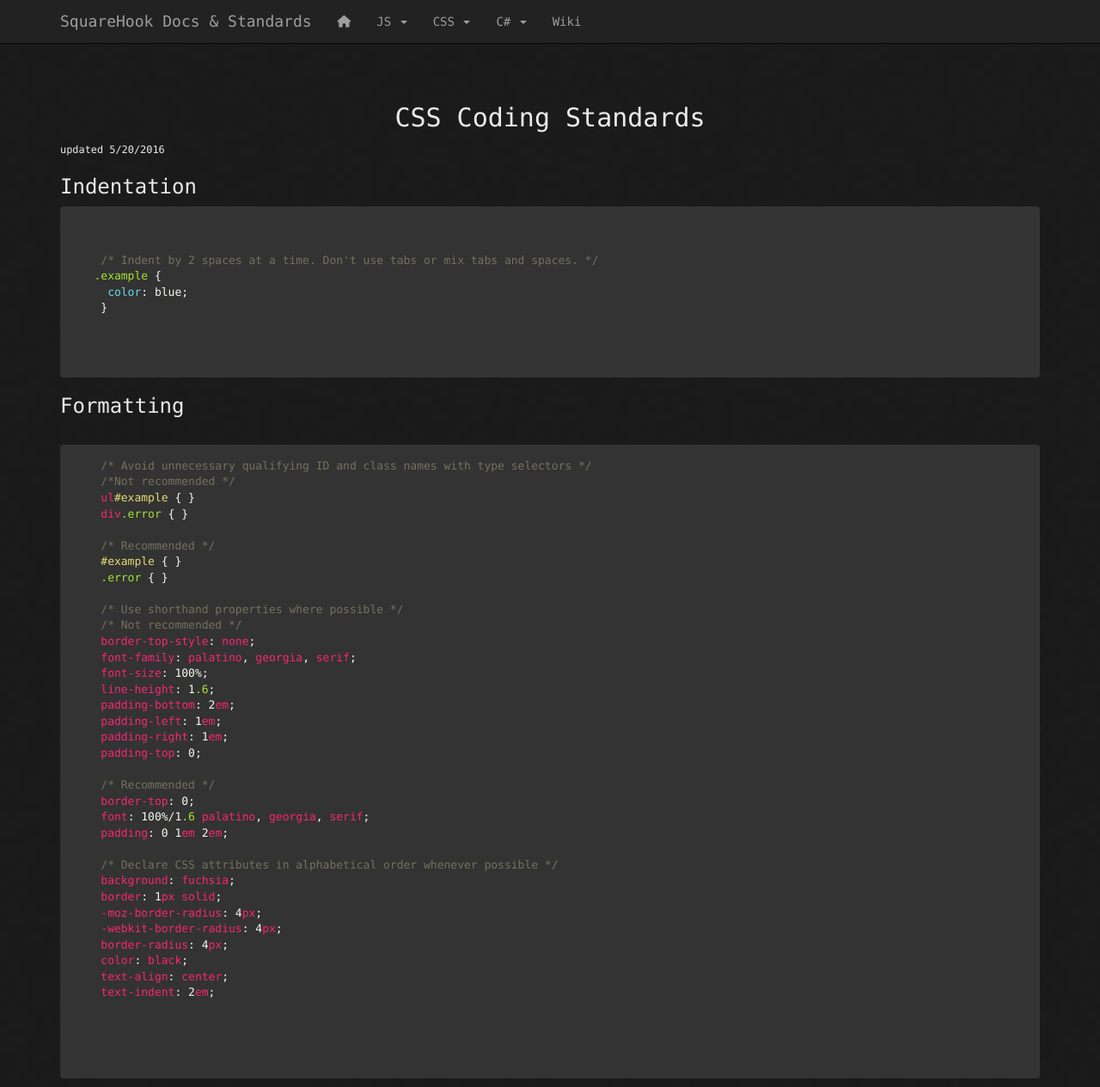
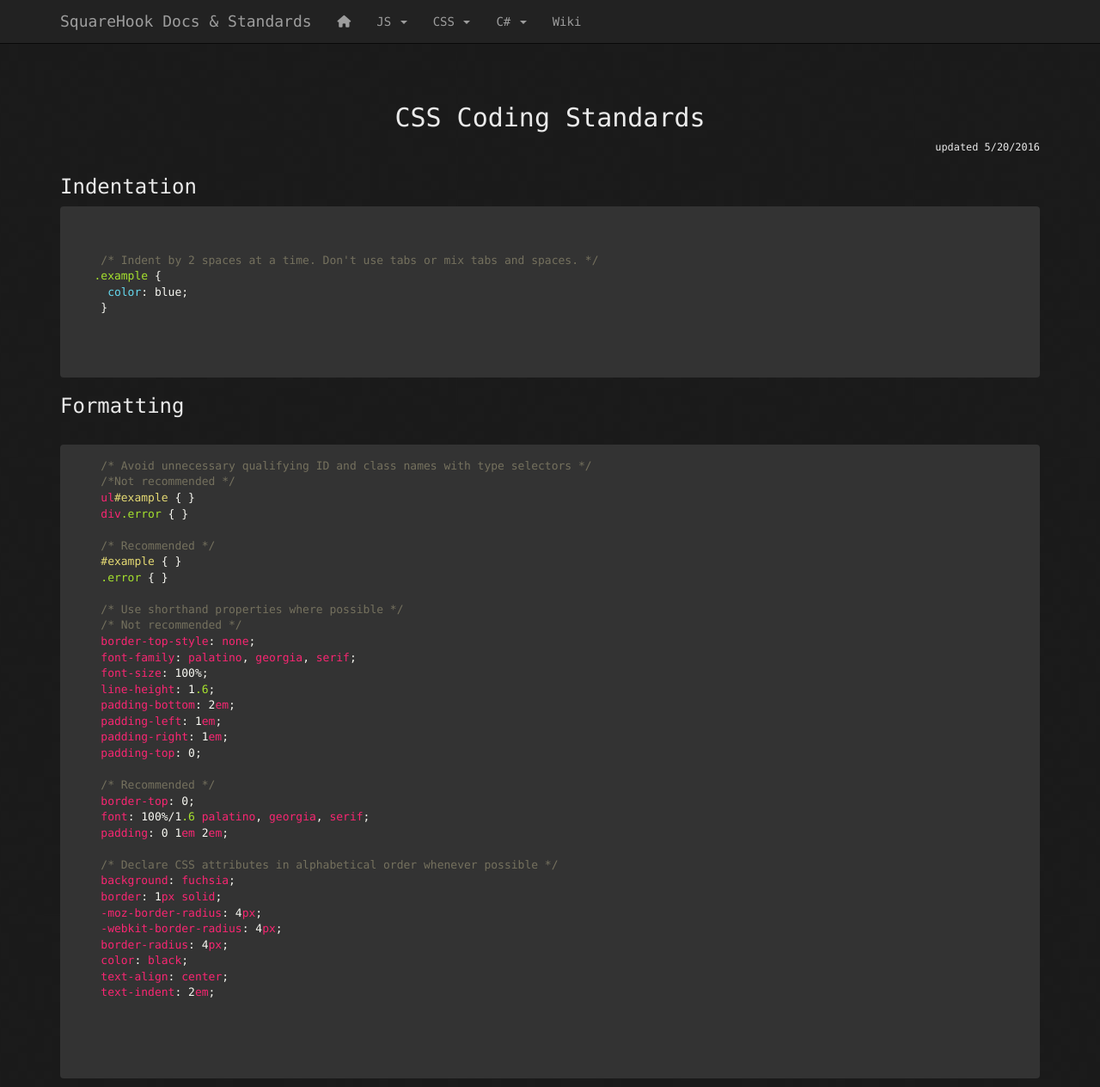
Before and after one commit to SquareHook/SquareHook.github.io, a Jekyll site: the page built from standards/css.html, in a window 1280 px wide and 1264 px high. Shown: the whole window at 86% size. Built offline with Jekyll 4.4.1, drawn with Linux system fonts in a browser that asks for light colours; nearby versions of some CDN libraries.

Commit message:
Update css.html

```diff
--- a/standards/css.html
+++ b/standards/css.html
@@ -5,7 +5,7 @@
 
 <h2 class="text-center"> CSS Coding Standards</h2>
 
-<small class="text-right">updated 5/20/2016 </small>
+<small style="float:right;" class="text-right">updated 5/20/2016 </small>
 <br>
 
 <h3>Indentation </h3>
```
